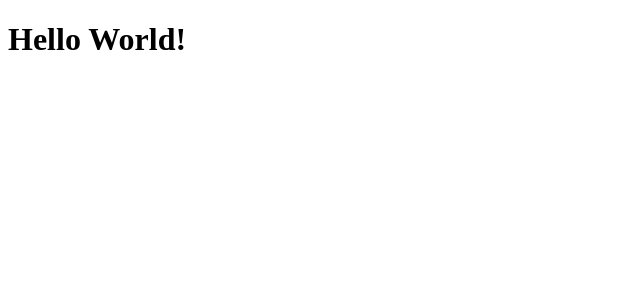
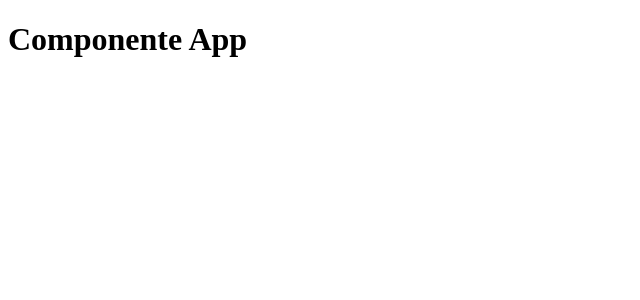
Before and after one commit to GuuilhermeRS/Fundamentos-React-JStack, a React app: page / in a window 1280 px wide. Shown: the top 300 px of the page, without its empty margins (0-640 px from the left). Built offline with nearby package versions, Linux system fonts and the light colour scheme.

Commit message:
Criando o primeiro Componente

```diff
--- /dev/null
+++ b/src/Components/App.js
@@ -0,0 +1,7 @@
+import React from 'react';
+
+function App() {
+  return <h1>Componente App</h1>;
+}
+
+export default App;
--- a/src/index.js
+++ b/src/index.js
@@ -1,9 +1,9 @@
 import React from 'react';
 import ReactDOM from 'react-dom';
 
+import App from './Components/App';
+
 ReactDOM.render(
-  <h1>
-    <span>Hello World!</span>
-  </h1>,
+  <App />,
   document.getElementById('root'),
 );
```
